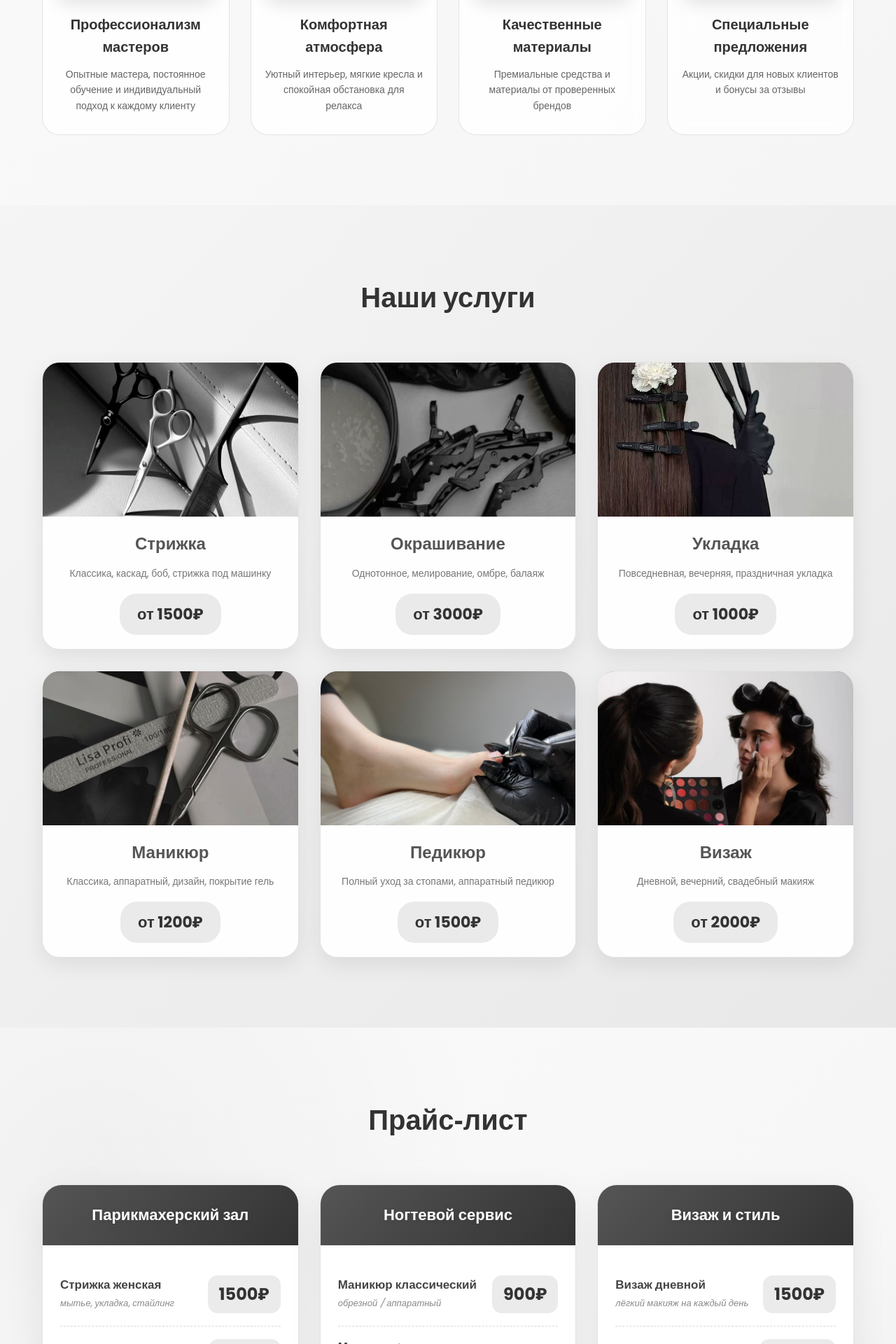
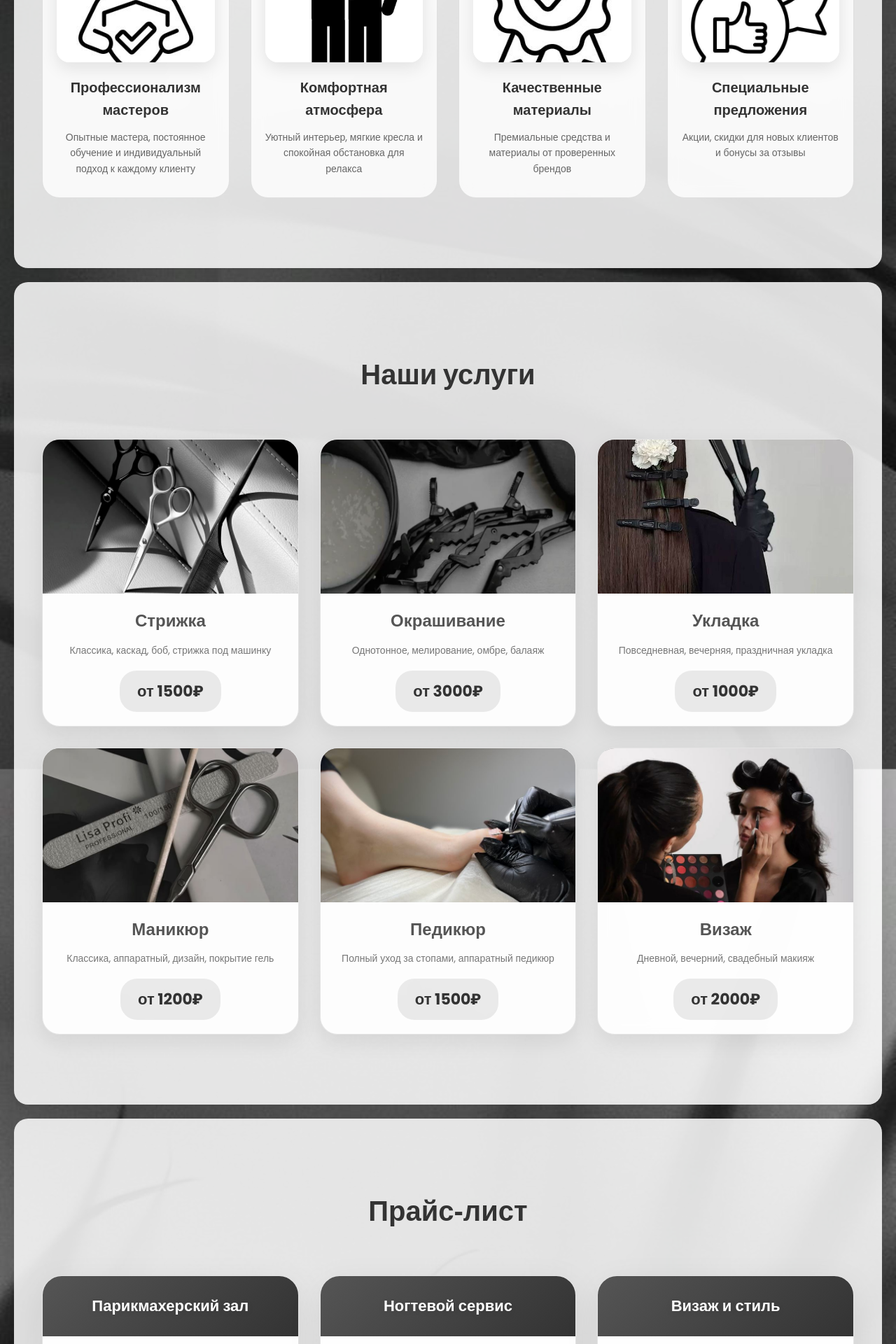
Before and after one commit to yanapetrova8425-coder/Project_cyrsovaya_3_IP, a PHP site: page / in a window 1280 px wide. Shown: the part 1176-3096 px from the top of the page at 70% size. Run offline with PHP 8.4, Linux system fonts and the light colour scheme.

Commit message:
сохранение

```diff
--- a/index.html
+++ b/index.html
@@ -65,28 +65,28 @@
       <div class="advantages-grid">
         <div class="advantage-card">
           <div class="advantage-image">
-            <img src="img/advantage-professional.jpg" alt="Профессионализм мастеров" loading="lazy">
+            <img src="img/rfoffisional.jpg" alt="Профессионализм мастеров" loading="lazy">
           </div>
           <h3>Профессионализм мастеров</h3>
           <p>Опытные мастера, постоянное обучение и индивидуальный подход к каждому клиенту</p>
         </div>
         <div class="advantage-card">
           <div class="advantage-image">
-            <img src="img/advantage-comfort.jpg" alt="Комфортная атмосфера" loading="lazy">
+            <img src="img/atmosvera.jpg" alt="Комфортная атмосфера" loading="lazy">
           </div>
           <h3>Комфортная атмосфера</h3>
           <p>Уютный интерьер, мягкие кресла и спокойная обстановка для релакса</p>
         </div>
         <div class="advantage-card">
           <div class="advantage-image">
-            <img src="img/advantage-materials.jpg" alt="Качественные материалы" loading="lazy">
+            <img src="img/castesrvo.jpg" alt="Качественные материалы" loading="lazy">
           </div>
           <h3>Качественные материалы</h3>
           <p>Премиальные средства и материалы от проверенных брендов</p>
         </div>
         <div class="advantage-card">
           <div class="advantage-image">
-            <img src="img/advantage-offers.jpg" alt="Специальные предложения" loading="lazy">
+            <img src="img/predloheniya.jpg" alt="Специальные предложения" loading="lazy">
           </div>
           <h3>Специальные предложения</h3>
           <p>Акции, скидки для новых клиентов и бонусы за отзывы</p>
--- a/style.css
+++ b/style.css
@@ -10,8 +10,12 @@ body {
   font-family: "Poppins", sans-serif;
   line-height: 1.6;
   color: #4a4a4a;
-  background: #f5f5f5;
+  background: url("img/fon.jpg");
+  background-size: cover;
+  background-position: center;
+  background-attachment: fixed;
   overflow-x: hidden;
+  padding-top: 70px;
 }
 
 /* общая обёртка для контента */
@@ -319,7 +302,10 @@ h2 {
 /* блок преимущества */
 .advantages {
   padding: 100px 0;
-  background: linear-gradient(135deg, #fafafa 0%, #f5f5f5 100%);
+  background: rgba(255, 255, 255, 0.85);
+  margin: 20px;
+  border-radius: 20px;
+  box-shadow: 0 10px 40px rgba(0, 0, 0, 0.1);
 }
 
 /* сетка карточек преимуществ */
@@ -385,7 +371,10 @@ h2 {
 /* секция услуг */
 .services {
   padding: 100px 0;
-  background: linear-gradient(135deg, #f5f5f5 0%, #e8e8e8 100%);
+  background: rgba(255, 255, 255, 0.85);
+  margin: 20px;
+  border-radius: 20px;
+  box-shadow: 0 10px 40px rgba(0, 0, 0, 0.1);
 }
 
 /* сетка карточек услуг */
@@ -492,27 +481,10 @@ h2 {
 /* блок прайс-листа */
 .prices {
   padding: 100px 0;
-  background: linear-gradient(135deg, #fafafa 0%, #f5f5f5 100%);
-  position: relative;
-}
-
-.prices::before {
-  content: "";
-  position: absolute;
-  top: 0;
-  left: 0;
-  right: 0;
-  bottom: 0;
-  background: radial-gradient(
-      circle at 10% 20%,
-      rgba(0, 0, 0, 0.04) 0%,
-      transparent 40%
-    ),
-    radial-gradient(
-      circle at 90% 80%,
-      rgba(0, 0, 0, 0.04) 0%,
-      transparent 40%
-    );
+  background: rgba(255, 255, 255, 0.85);
+  margin: 20px;
+  border-radius: 20px;
+  box-shadow: 0 10px 40px rgba(0, 0, 0, 0.1);
 }
 
 .prices .container {
@@ -885,3 +847,10 @@ h2 {
     min-width: 70px;
   }
 }
+body {
+  background: url("img/fon.jpg");
+  background-size: cover;
+  background-repeat: no-repeat;
+  background-position: center;
+  background-attachment: fixed;
+}
```
Also changed, not shown: other parts of style.css (+23 -54 lines), img/fon.jpg (added).
